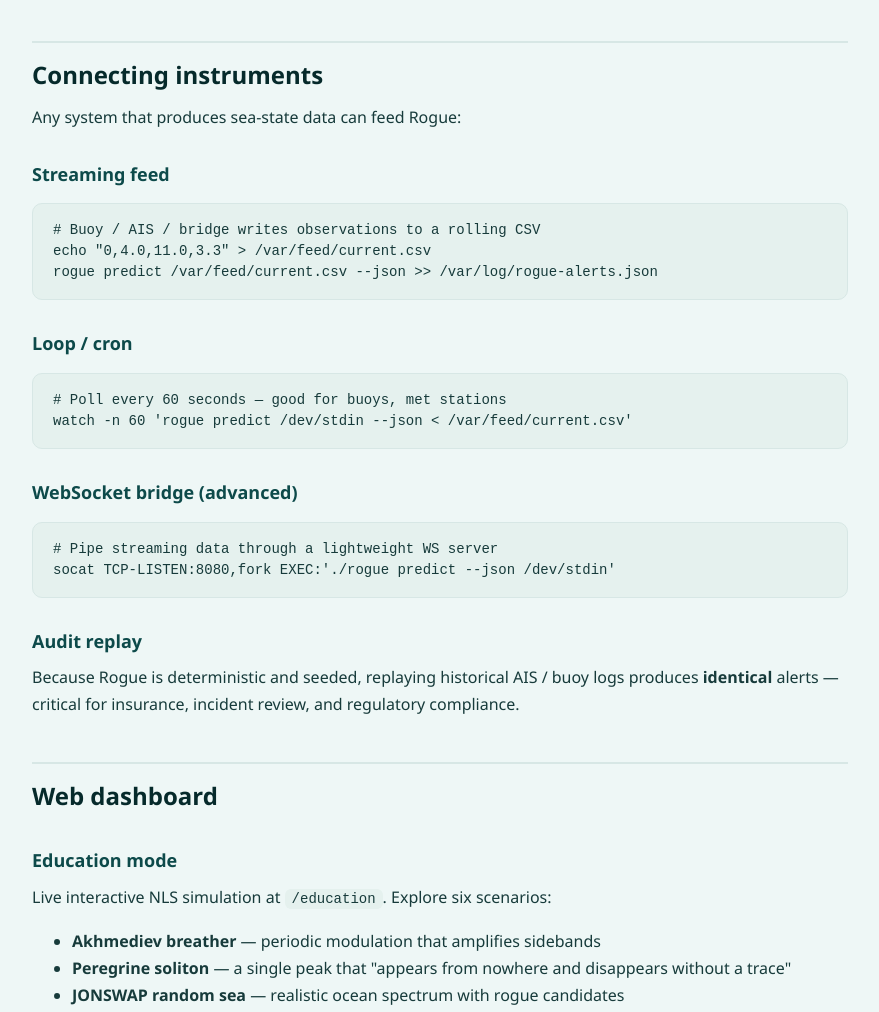
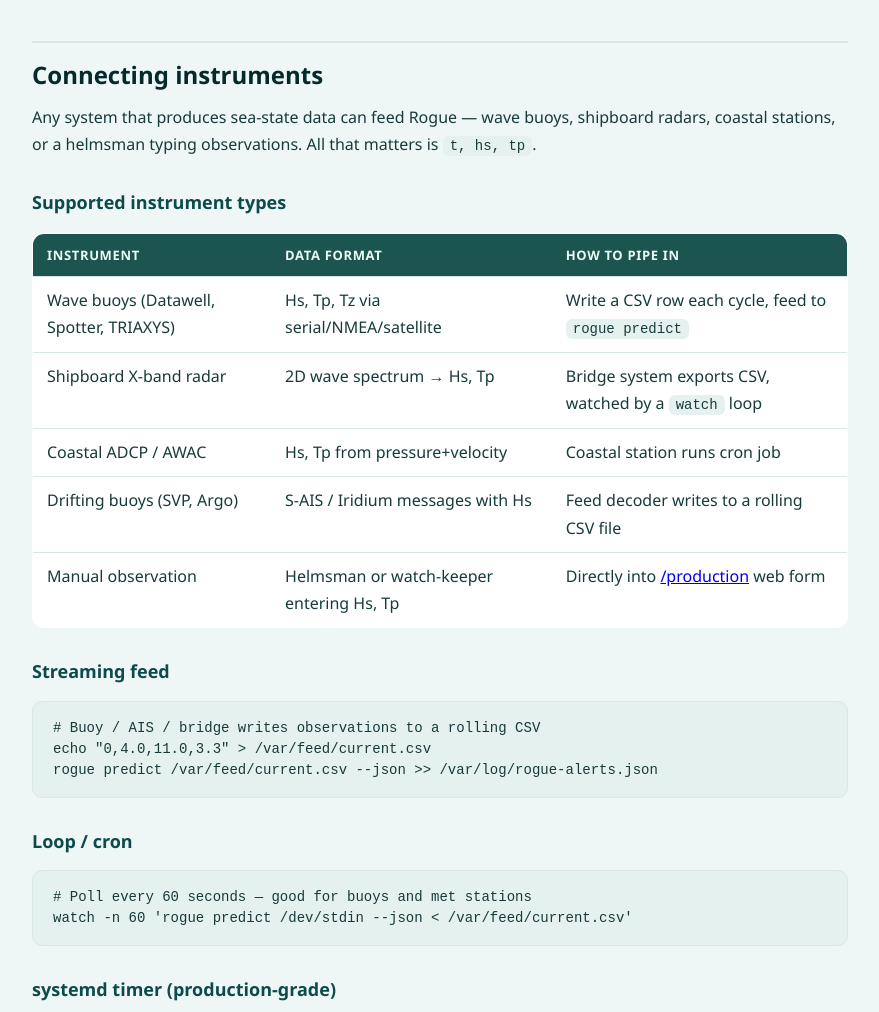
Before and after one commit to jesedv/rogue, a website built with Vite: page education/docs.html in a window 1280 px wide. Shown: the part 4312-5324 px from the top of the page, without its empty margins (200-1079 px from the left). Built offline with nearby package versions, Linux system fonts and the light colour scheme.

Commit message:
Improve instrument-connect section with real devices, systemd, audit

```diff
--- a/education/docs.html
+++ b/education/docs.html
@@ -192,23 +192,43 @@ Steepness:         2A k₀
       </ul>
 
       <h2 id="instruments">Connecting instruments</h2>
-      <p>Any system that produces sea-state data can feed Rogue:</p>
+      <p>Any system that produces sea-state data can feed Rogue — wave buoys, shipboard radars, coastal stations, or a helmsman typing observations. All that matters is <code>t, hs, tp</code>.</p>
+
+      <h3>Supported instrument types</h3>
+      <table>
+        <tr><th>Instrument</th><th>Data format</th><th>How to pipe in</th></tr>
+        <tr><td>Wave buoys (Datawell, Spotter, TRIAXYS)</td><td>Hs, Tp, Tz via serial/NMEA/satellite</td><td>Write a CSV row each cycle, feed to <code>rogue predict</code></td></tr>
+        <tr><td>Shipboard X-band radar</td><td>2D wave spectrum → Hs, Tp</td><td>Bridge system exports CSV, watched by a <code>watch</code> loop</td></tr>
+        <tr><td>Coastal ADCP / AWAC</td><td>Hs, Tp from pressure+velocity</td><td>Coastal station runs cron job</td></tr>
+        <tr><td>Drifting buoys (SVP, Argo)</td><td>S-AIS / Iridium messages with Hs</td><td>Feed decoder writes to a rolling CSV file</td></tr>
+        <tr><td>Manual observation</td><td>Helmsman or watch-keeper entering Hs, Tp</td><td>Directly into <a href="/production">/production</a> web form</td></tr>
+      </table>
 
       <h3>Streaming feed</h3>
       <pre><code># Buoy / AIS / bridge writes observations to a rolling CSV
-echo "0,4.0,11.0,3.3" > /var/feed/current.csv
-rogue predict /var/feed/current.csv --json >> /var/log/rogue-alerts.json</code></pre>
+echo "0,4.0,11.0,3.3" &gt; /var/feed/current.csv
+rogue predict /var/feed/current.csv --json &gt;&gt; /var/log/rogue-alerts.json</code></pre>
 
       <h3>Loop / cron</h3>
-      <pre><code># Poll every 60 seconds — good for buoys, met stations
+      <pre><code># Poll every 60 seconds — good for buoys and met stations
 watch -n 60 'rogue predict /dev/stdin --json &lt; /var/feed/current.csv'</code></pre>
 
-      <h3>WebSocket bridge (advanced)</h3>
-      <pre><code># Pipe streaming data through a lightweight WS server
-socat TCP-LISTEN:8080,fork EXEC:'./rogue predict --json /dev/stdin'</code></pre>
+      <h3>systemd timer (production-grade)</h3>
+      <pre><code>[Unit]
+Description=Rogue rogue-wave forecast
+
+[Service]
+Type=oneshot
+ExecStart=/usr/local/bin/rogue predict /var/feed/current.csv --json
+
+[Install]
+WantedBy=timers.target</code></pre>
+
+      <h3>WebSocket bridge</h3>
+      <pre><code>socat TCP-LISTEN:8080,fork EXEC:'./rogue predict --json /dev/stdin'</code></pre>
 
       <h3>Audit replay</h3>
-      <p>Because Rogue is deterministic and seeded, replaying historical AIS / buoy logs produces <strong>identical</strong> alerts — critical for insurance, incident review, and regulatory compliance.</p>
+      <p>Rogue is deterministic and seeded — replaying historical AIS / S-AIS logs produces <strong>identical</strong> alerts. Critical for post-voyage review, insurance claims, port-state inspections, and regulatory compliance (SOLAS, MARPOL).</p>
 
       <h2 id="web">Web dashboard</h2>
       <h3>Education mode</h3>
--- a/education/index.html
+++ b/education/index.html
@@ -264,12 +264,24 @@
     <section id="instruments">
       <div class="wrap">
         <h2>Connect your instruments</h2>
-        <p class="sec-sub">Real-time prediction on a buoy, vessel or ashore — a guard, tug or bridge can feed the solver live.</p>
+        <p class="sec-sub">Live feed from a buoy, bridge, coastal station or vessel — the solver runs where the data is.</p>
         <div class="cols">
-          <div class="tile"><h4>1 · Stream a feed</h4><p>Point an instrument or bridge system at the CLI: each window writes a CSV row <code>t,hs,tp</code>. The solver forecasts ahead and flags rogue risk.</p></div>
-          <div class="tile"><h4>2 · Predict continuously</h4><p>Run <code>rogue predict &lt;stream&gt; --json</code> on a loop or cron. Output is clean JSON events — easy to wire into a helmsman alarm or routing aid.</p></div>
-          <div class="tile"><h4>3 · Bridge on the web</h4><p>The same forecast runs in-browser on <a href="/production" class="gold-text">/production</a> — no software install on the vessel.</p></div>
-          <div class="tile"><h4>4 · Reproducible</h4><p>Fixed seeds and deterministic integrations mean an AIS / log replay produces identical alerts for audit.</p></div>
+          <div class="tile">
+            <h4>1 · Pipe in your feed</h4>
+            <p>Any instrument that outputs <code>t, hs, tp</code> works — wave buoys (Datawell, Spotter, TRIAXYS), shipboard X-band radars, coastal ADCP stations, drifting Waveriders, or a helmsman typing observations. CSV over serial, NMEA log, HTTP POST, or a plain file — Rogue reads all these.</p>
+          </div>
+          <div class="tile">
+            <h4>2 · Forecast continuously</h4>
+            <p>Run <code>rogue predict /dev/stdin --json</code> in a <code>watch</code> loop or systemd timer. Every new row is a physical, dimensionality-correct forecast. JSON output drops straight into an alarm, a bridge display, or a routing-aid panel — no middleware.</p>
+          </div>
+          <div class="tile">
+            <h4>3 · Run on the web, anywhere</h4>
+            <p>No install on the vessel — the same WASM forecast engine lives at <a href="/production" class="gold-text">/production</a>. A captain, a tug operator, or a coast-guard watch can enter a sea state in a browser and get a forecast in under a second.</p>
+          </div>
+          <div class="tile">
+            <h4>4 · Reproducible audit trail</h4>
+            <p>Deterministic and seeded — replay a 12-hour AIS / S-AIS log and Rogue produces <strong>identical</strong> alerts. Critical for post-voyage review, insurance claims, port-state inspections, and regulatory compliance (SOLAS, MARPOL).</p>
+          </div>
         </div>
       </div>
     </section>
```
